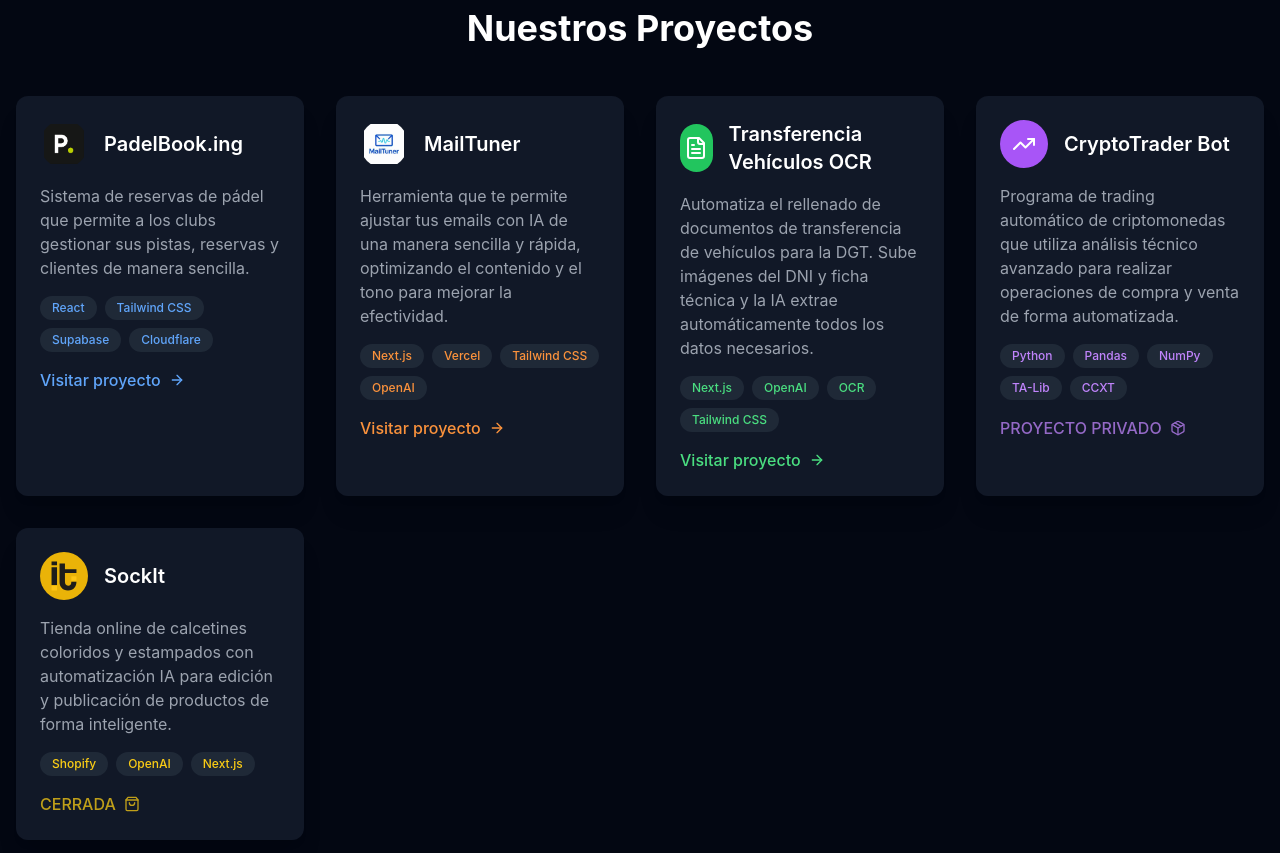
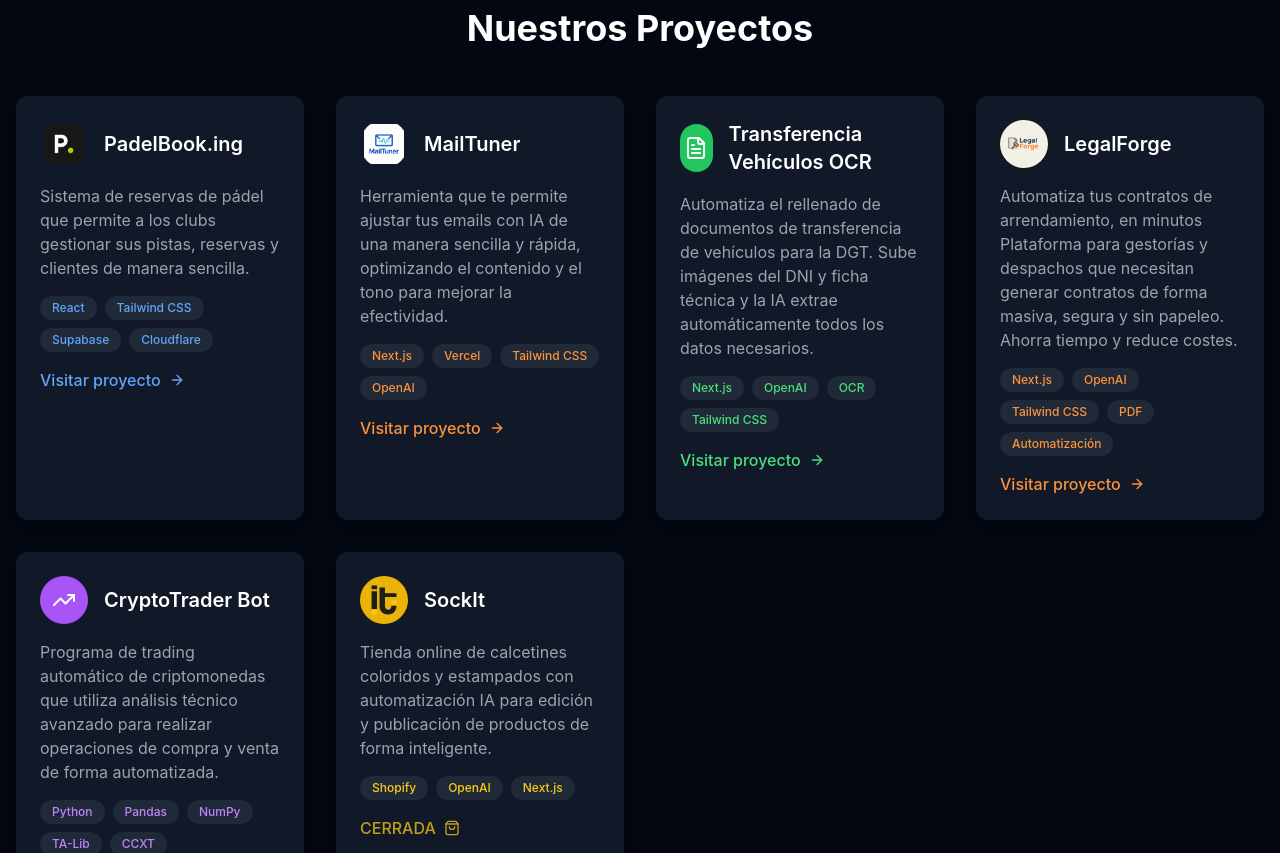
Before and after one commit to saridevelop/friendstech.holding-landing, a Next.js app: page / in a window 1280 px wide. Shown: the part 920-1773 px from the top of the page. Built offline with nearby package versions, Linux system fonts and the light colour scheme.

Commit message:
Añadido el proyecto LegalForge a la suite de productos

```diff
--- a/src/components/Projects.tsx
+++ b/src/components/Projects.tsx
@@ -45,6 +45,16 @@
       iconColor: 'bg-green-500',
       textColor: 'text-green-400',
       technologies: ['Next.js', 'OpenAI', 'OCR', 'Tailwind CSS'],
+      status: 'active'
+    },
+    {
+      title: 'LegalForge',
+      description: 'Automatiza tus contratos de arrendamiento, en minutos\nPlataforma para gestorías y despachos que necesitan generar contratos de forma masiva, segura y sin papeleo. Ahorra tiempo y reduce costes.',
+      logo: '/images/projects/logo-legal-forge.png',
+      url: 'https://legal-forge.friendstech.dev',
+      iconColor: 'bg-[#f5f0e6]', // azul marino
+      textColor: 'text-orange-400',
+      technologies: ['Next.js', 'OpenAI', 'Tailwind CSS', 'PDF', 'Automatización'],
       status: 'active'
     },
     {
```
Also changed, not shown: public/images/projects/logo-legal-forge.png (added).
